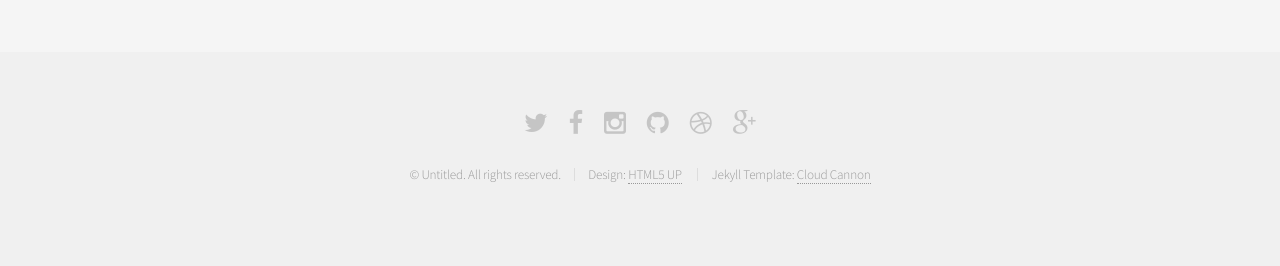
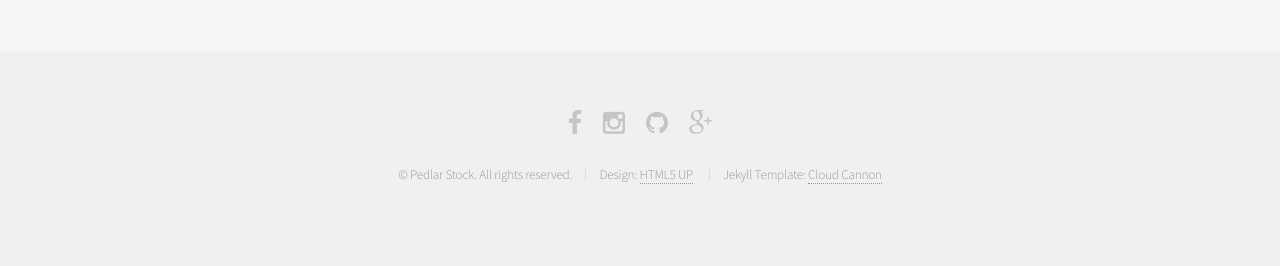
Before and after one commit to old-jekyll-templates/Alpha-Jekyll-Theme, a Jekyll site: the page built from index.html, in a window 1280 px wide. Shown: the part 1945-2211 px from the top of the page. Built offline with Jekyll 4.4.1, drawn with Linux system fonts in a browser that asks for light colours; the list of posts is cut into pages by our own code.

Commit message:
Update footer.html

```diff
--- a/_includes/footer.html
+++ b/_includes/footer.html
@@ -2,15 +2,14 @@
 		<!-- Footer -->
 			<footer id="footer">
 				<ul class="icons">
-					<li><a href="#" class="icon fa-twitter"><span class="label">Twitter</span></a></li>
+
 					<li><a href="#" class="icon fa-facebook"><span class="label">Facebook</span></a></li>
 					<li><a href="#" class="icon fa-instagram"><span class="label">Instagram</span></a></li>
 					<li><a href="#" class="icon fa-github"><span class="label">Github</span></a></li>
-					<li><a href="#" class="icon fa-dribbble"><span class="label">Dribbble</span></a></li>
 					<li><a href="#" class="icon fa-google-plus"><span class="label">Google+</span></a></li>
 				</ul>
 				<ul class="copyright">
-					<li>&copy; Untitled. All rights reserved.</li><li>Design: <a href="http://html5up.net">HTML5 UP</a></li>
+					<li>&copy; Pedlar Stock. All rights reserved.</li><li>Design: <a href="http://html5up.net">HTML5 UP</a></li>
 					<li> Jekyll Template: <a href="http://cloudcannon.com">Cloud Cannon</a></li>
 				</ul>
 			</footer>
```
